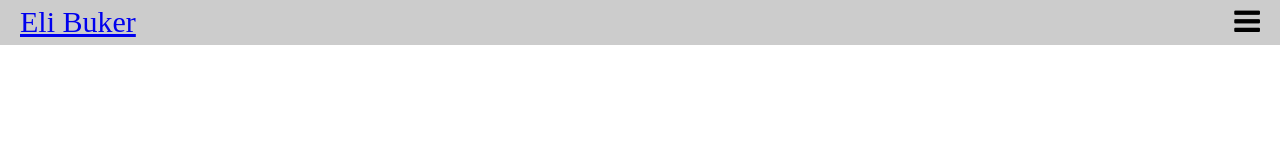
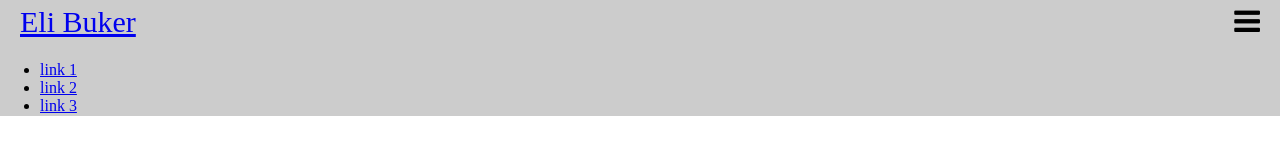
Before and after one commit to ELiBuker/website-protfolio-example, a plain HTML site: page index.html in a window 1280 px wide. Both pictures are taken after a click on the element 1247 px from the left and 22 px from the top of the page. Drawn offline with Linux system fonts and the light colour scheme.

Commit message:
made Toggle Nave Bar

```diff
--- a/css/style.css
+++ b/css/style.css
@@ -23,6 +23,7 @@ display:flex;
 .nav-toggle{
 	/*margin-left: auto;*/
 	cursor: pointer;
+
 }
 .nav-list-collapsed{
 	display: none;
--- a/index.html
+++ b/index.html
@@ -10,14 +10,14 @@
 		</head>
 		<body>
 			<header>
-				<nav class="top-nav" id="top-nav-toggle">
+				<nav class="top-nav" >
 					<div class="navbar">
-							<a href="#" class="brandlink">Eli Buker</a>
-						<div class="nav-toggle">
+						<a href="#" class="brandlink">Eli Buker</a>
+						<div class="nav-toggle" id="top-nav-toggle">
 							<i class="fa fa-bars" aria-hidden="true"></i>
 						</div>
 					</div>
-						<ul class="nav-list nav-list-collapsed" "id="top-nav-list">
+						<ul class="nav-list nav-list-collapsed" id="top-nav-list">
 							<li><a href="#">link 1</a></li>
 							<li><a href="#">link 2</a></li>
 							<li><a href="#">link 3</a></li>
--- a/js/script.js
+++ b/js/script.js
@@ -1 +1,16 @@
-console.log("this works");
+var topNavList = document.querySelector('#top-nav-list');
+var topNavToggle = document.querySelector('#top-nav-toggle');
+var navCollapsed = true;
+
+topNavToggle.addEventListener('click', function(){
+	// console.log('string workin on line 5');
+	if(navCollapsed === true){
+		topNavList.classList.remove("nav-list-collapsed");
+		topNavToggle.innerHTML = '<i class="fa fa-bars" aria-hidden="true"></i>';
+		navCollapsed = false;
+	}else {
+		topNavList.classList.add("nav-list-collapsed");
+		topNavToggle.innerHTML = '<i class="fa fa-times" aria-hidden="true"></i>';
+		navCollapsed = true;
+	}
+});
```
